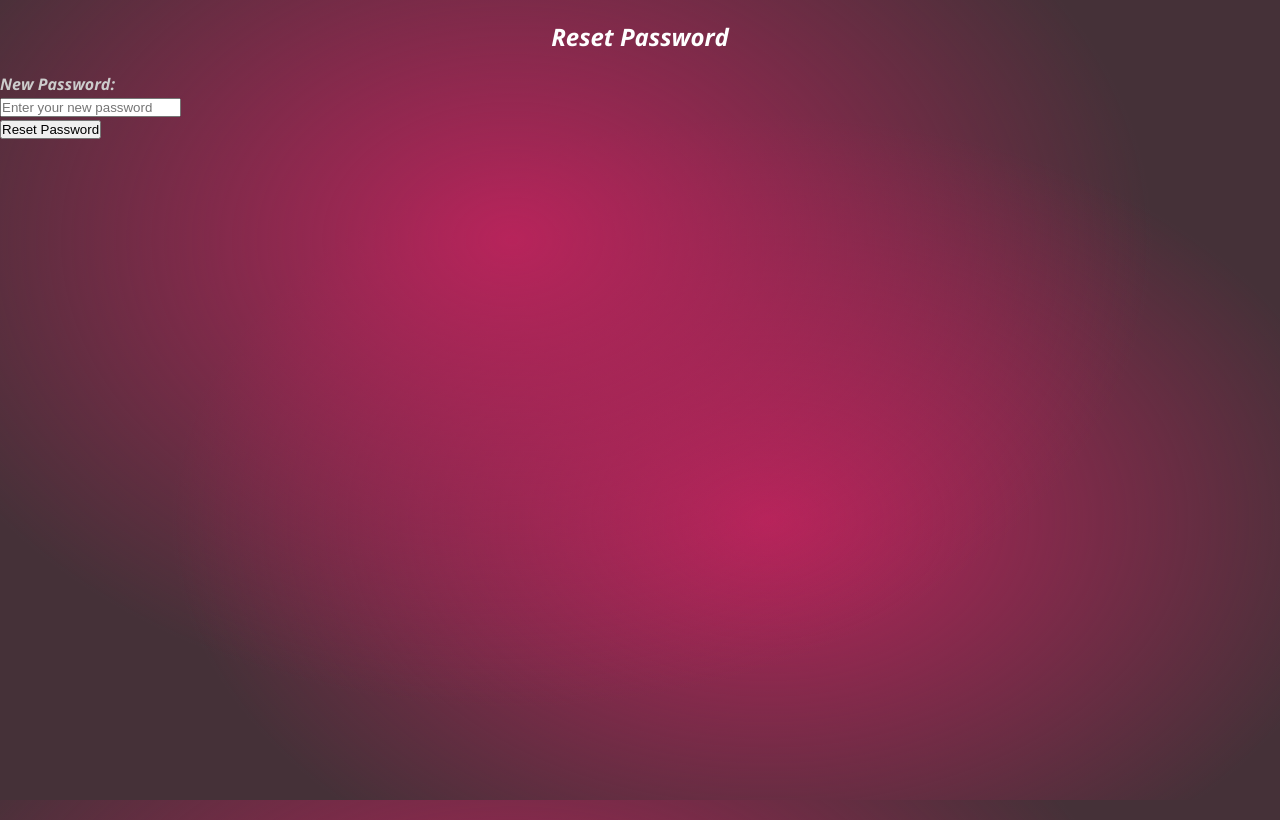
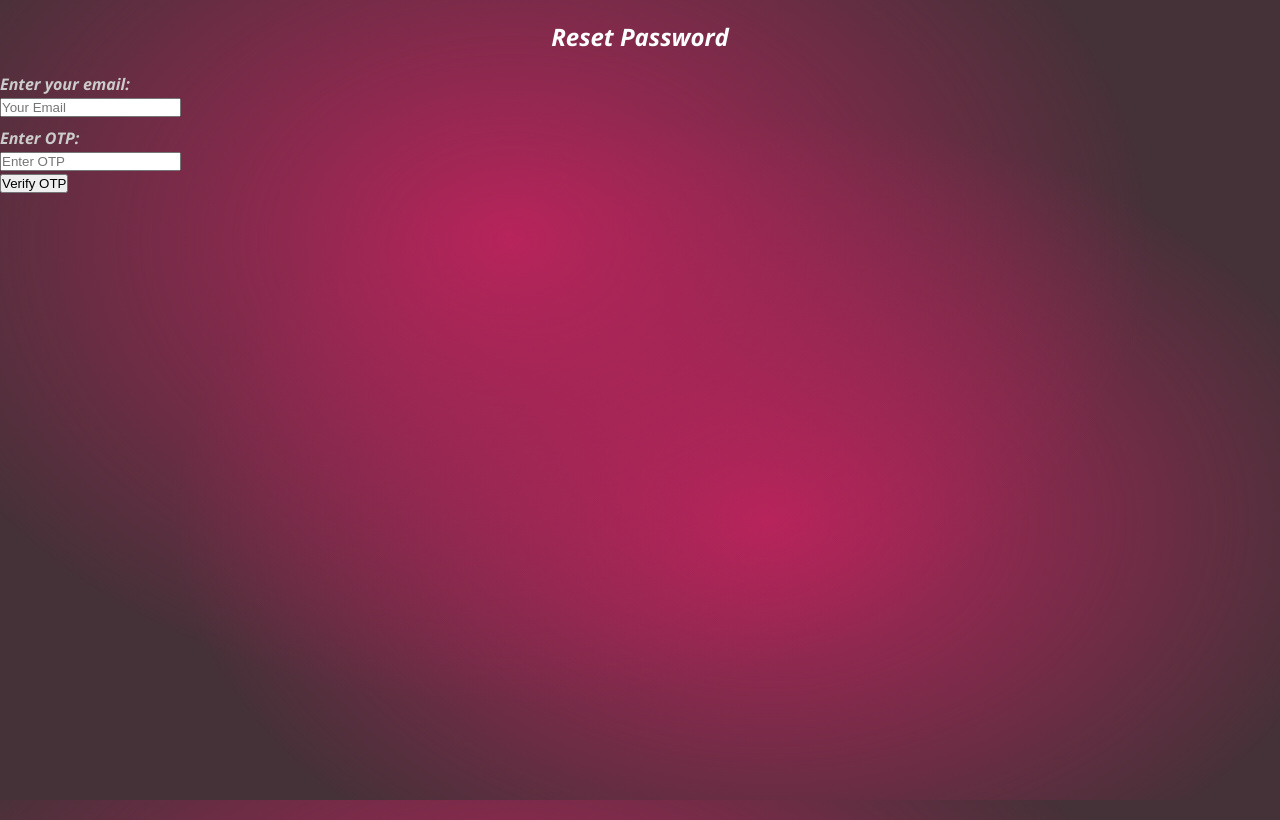
Before and after one commit to rakshitabalikai/ourinsta, a React (Create React App) app: page /Resetpassword in a window 1280 px wide. Built offline with nearby package versions, Linux system fonts and the light colour scheme.

Commit message:
password reset

```diff
--- a/src/components/pages/Resentpasswordrequest.js
+++ b/src/components/pages/Resentpasswordrequest.js
@@ -1,22 +1,19 @@
-// components/RequestReset.js
 import React, { useState } from 'react';
 import axios from 'axios';
-import { Navigate} from 'react-router-dom';
-import { useNavigate } from 'react-router-dom';
 
 const RequestReset = () => {
     const [email, setEmail] = useState('');
     const [message, setMessage] = useState('');
-    const navigate = useNavigate();
+    const [otpSent, setOtpSent] = useState(false);
 
     const handleSubmit = async (e) => {
         e.preventDefault();
         try {
-            const response = await axios.post('/api/social_media/reset-password/request', { email });
+            const response = await axios.post('http://localhost:5038/api/social_media/reset-password/request', { email });
             setMessage(response.data.message);
-            navigate('/Resetpassword');
+            setOtpSent(true);
         } catch (error) {
-            setMessage(error.response?.data?.message || 'Error requesting password reset');
+            setMessage(error.response?.data?.message || 'Error requesting OTP');
         }
     };
 
@@ -36,7 +33,9 @@ const RequestReset = () => {
                         required
                     />
                 </div>
-                <button type="submit" className="btn btn-primary">Send Reset Link</button>
+                <button type="submit" className="btn btn-primary" disabled={otpSent}>
+                    {otpSent ? 'OTP Sent' : 'Send OTP'}
+                </button>
             </form>
             {message && <p className="message">{message}</p>}
         </div>
--- a/src/components/pages/Restpassword.js
+++ b/src/components/pages/Restpassword.js
@@ -1,19 +1,32 @@
-// components/ResetPassword.js
 import React, { useState } from 'react';
 import axios from 'axios';
-import { useSearchParams } from 'react-router-dom';
 
 const ResetPassword = () => {
-    const [searchParams] = useSearchParams();
+    const [email, setEmail] = useState('');
+    const [otp, setOtp] = useState('');
     const [newPassword, setNewPassword] = useState('');
     const [message, setMessage] = useState('');
-    const token = searchParams.get('token');
+    const [isVerified, setIsVerified] = useState(false);
 
-    const handleSubmit = async (e) => {
+    const handleVerifyOtp = async (e) => {
         e.preventDefault();
         try {
-            const response = await axios.post('/api/social_media/reset-password/update', {
-                token,
+            const response = await axios.post('http://localhost:5038/api/social_media/reset-password/verify-otp', {
+                email,
+                otp,
+            });
+            setMessage(response.data.message);
+            setIsVerified(true);
+        } catch (error) {
+            setMessage(error.response?.data?.message || 'Error verifying OTP');
+        }
+    };
+
+    const handleResetPassword = async (e) => {
+        e.preventDefault();
+        try {
+            const response = await axios.post('http://localhost:5038/api/social_media/reset-password/update', {
+                email,
                 newPassword,
             });
             setMessage(response.data.message);
@@ -25,7 +38,36 @@ const ResetPassword = () => {
     return (
         <div className="container">
             <h2>Reset Password</h2>
-            <form onSubmit={handleSubmit}>
+            {!isVerified ? (
+                <form onSubmit={handleVerifyOtp}>
+                    <div className="form-group">
+                        <label htmlFor="email">Enter your email:</label>
+                        <input
+                            type="email"
+                            id="email"
+                            className="form-control"
+                            placeholder="Your Email"
+                            value={email}
+                            onChange={(e) => setEmail(e.target.value)}
+                            required
+                        />
+                    </div>
+                    <div className="form-group">
+                        <label htmlFor="otp">Enter OTP:</label>
+                        <input
+                            type="text"
+                            id="otp"
+                            className="form-control"
+                            placeholder="Enter OTP"
+                            value={otp}
+                            onChange={(e) => setOtp(e.target.value)}
+                            required
+                        />
+                    </div>
+                    <button type="submit" className="btn btn-primary">Verify OTP</button>
+                </form>
+            ) : (
+                <form onSubmit={handleResetPassword}>
                     <div className="form-group">
                         <label htmlFor="password">New Password:</label>
                         <input
@@ -40,6 +82,7 @@ const ResetPassword = () => {
                     </div>
                     <button type="submit" className="btn btn-primary">Reset Password</button>
                 </form>
+            )}
             {message && <p className="message">{message}</p>}
         </div>
     );
```
Lines whose indentation alone changed are shown as unchanged.
